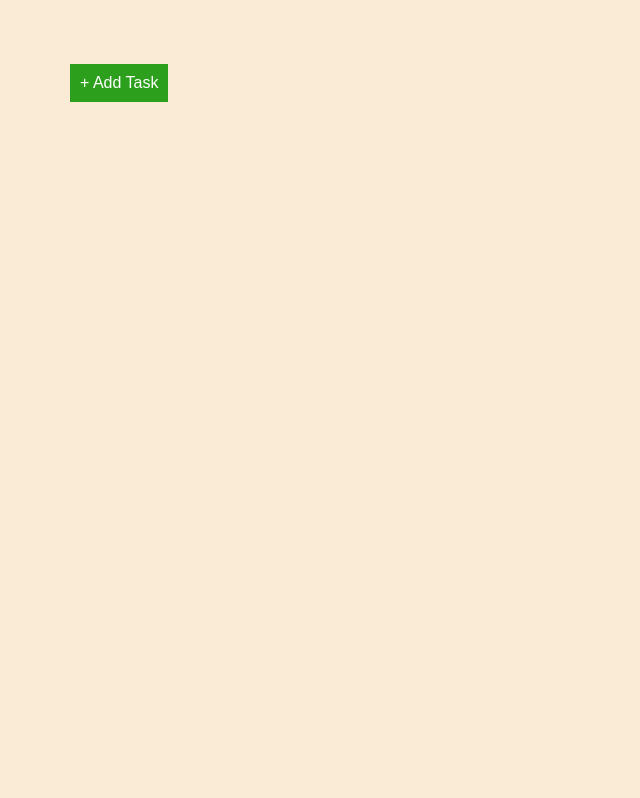
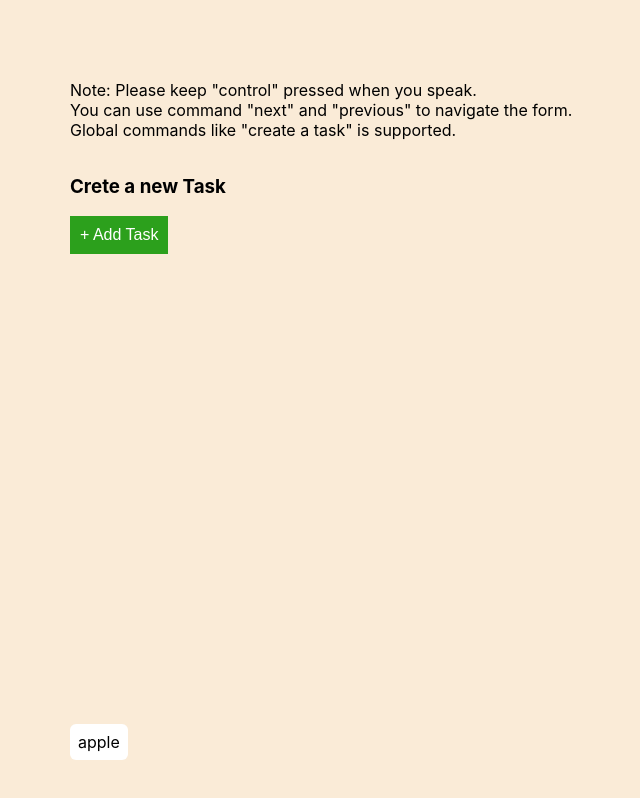
Before and after one commit to ishwarrimal/voice-assist, a React (Create React App) app: page / in a window 1280 px wide. Shown: the top 798 px of the page, without its empty margins (186-826 px from the left). Built offline with nearby package versions, Linux system fonts and the light colour scheme.

Commit message:
added global command context

```diff
--- a/src/App.css
+++ b/src/App.css
@@ -41,3 +41,13 @@
 .appForm textarea{
   margin-bottom: 1rem;
 }
+
+.global-speech-output{
+  width: fit-content;
+  position: absolute;
+  bottom: 40px;
+  background: white;
+  padding: 8px;
+  font-size: 16px;
+  border-radius: 6px;
+}
--- a/src/App.js
+++ b/src/App.js
@@ -5,18 +5,22 @@ import { initializeVoiceAssist } from './script';
 
 function App() {
   const [showModal, setShowModal] = useState(false)
+  const [globalSpeech, setGlobalSpeech] = useState('apple')
   useEffect(() => {
-    initializeVoiceAssist()
+    initializeVoiceAssist(setGlobalSpeech)
   }, [])
    return (
     <div className="App">
+      <p>Note: Please keep "control" pressed when you speak.
+      <br/> You can use command "next" and "previous" to navigate the form.
+      <br/>Global commands like "create a task" is supported.
+      </p>
+      <h3>Crete a new Task</h3>
       <div className='addTaskButtonContainer'>
         <button id="create-task" data-global-command="create-task" onClick={() => setShowModal(!showModal)}>{!showModal ? '+ Add Task' : '- Close Task'}</button>
       </div>
       {showModal &&
         <div className='formContainer'>
-          <p>Note: Please keep "control" pressed when you speak. <br/> You can use command "next" and "previous" to navigate the form.</p>
-          <h3>Crete a new Task</h3>
           <form className='appForm' aria-label="Form to enter details for creating a new task">
             <label htmlFor="task-name">Task Name</label>
             <input type="text" id="task-name" placeholder='Enter Task Name'/>
@@ -35,6 +39,11 @@ function App() {
           </form>
         </div>
       }
+      {globalSpeech.length > 0 &&
+      <div className='global-speech-output'>
+        {globalSpeech}
+      </div>
+      }
     </div>
   );
 }
--- a/src/script.js
+++ b/src/script.js
@@ -4,7 +4,7 @@ const globalCommandContext = {
     'create a task': 'create-task',
 }
 
-function initializeVoiceAssist(){
+function initializeVoiceAssist(setGlobalSpeech){
     const {recognition, synthesis } = initializeWebSpeech()
     const globalCommands = registerGlobalCommands();
     let globalCommandInput = '';
@@ -15,6 +15,7 @@ function initializeVoiceAssist(){
         if(activeElement.tagName === 'BODY'){
             console.log(inputSpeech)
             globalCommandInput = inputSpeech
+            setGlobalSpeech(globalCommandInput)
         }
         else if(inputSpeech.toLowerCase() === 'next' || inputSpeech.toLowerCase() === 'previous'){
             skipInput = true;
@@ -40,6 +41,9 @@ function initializeVoiceAssist(){
         if(skipInput) return;
         setTimeout(() => {
             if(activeElement.tagName === 'BODY'){
+                setTimeout(() => {
+                    setGlobalSpeech('')
+                }, 1000)
                 triggerGlobalCommands()
                 return;
             }
```
